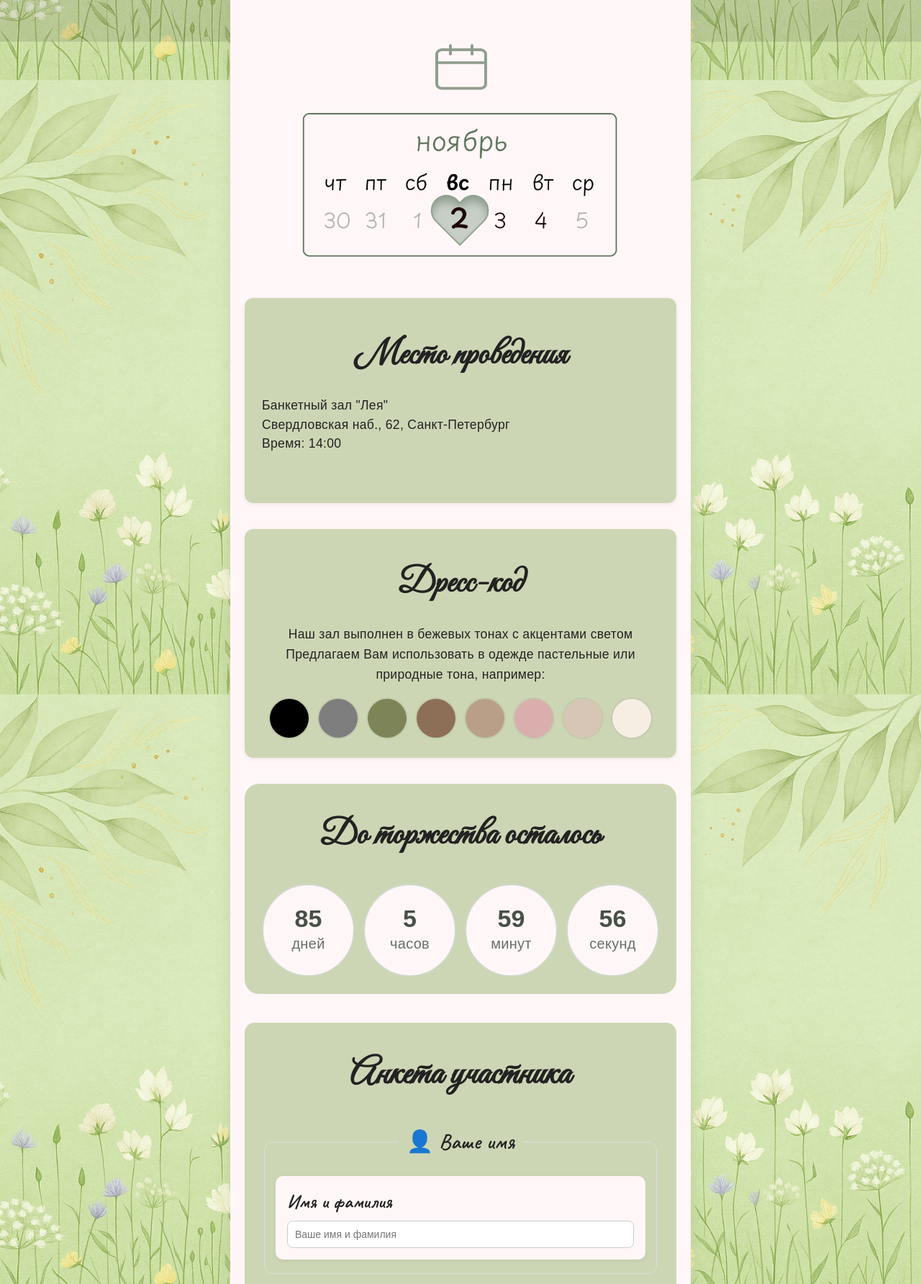
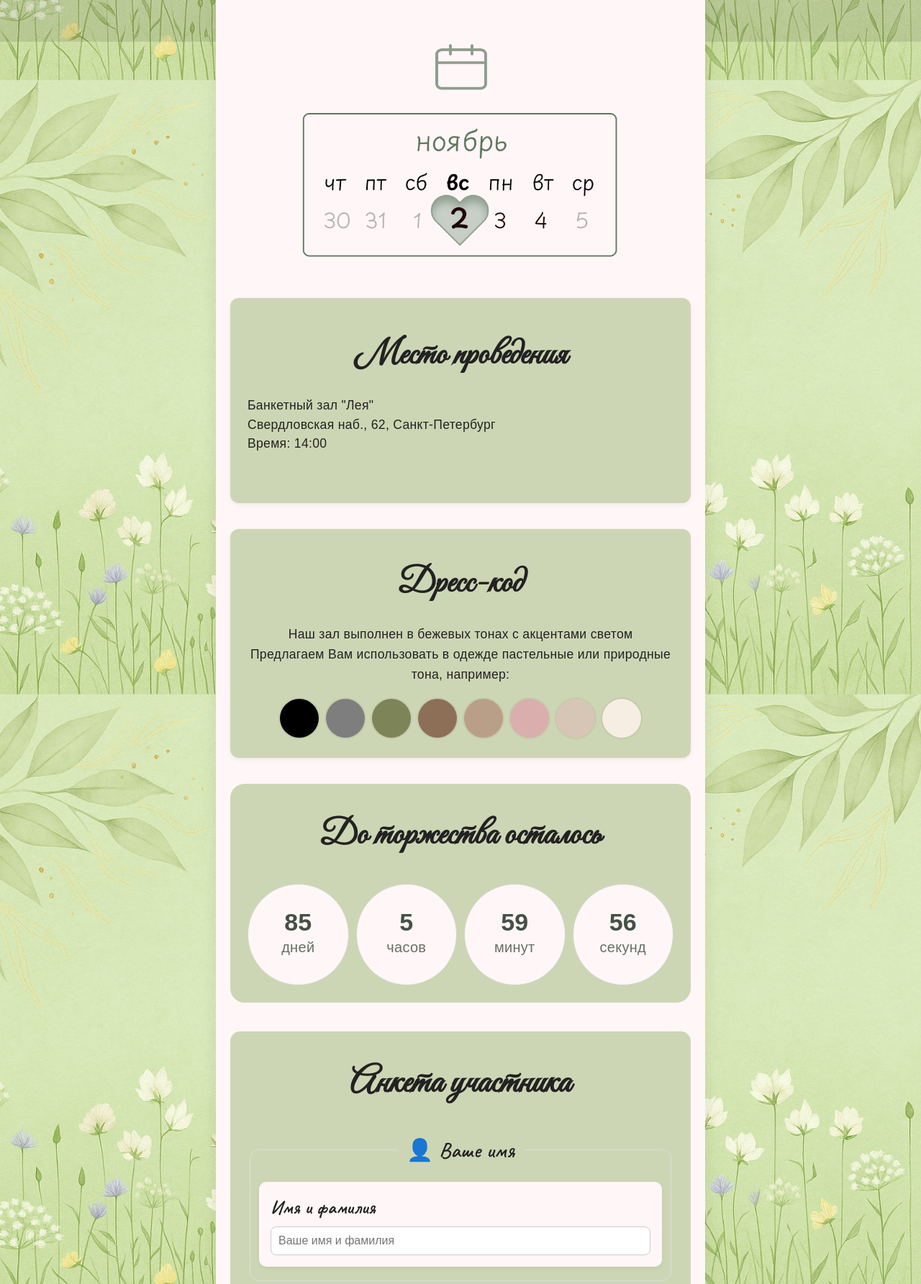
Before and after one commit to vihuhool/wedding, a Flask app: page / in a window 1280 px wide. Shown: the part 742-2526 px from the top of the page at 72% size. Run offline with Flask 3, Linux system fonts and the light colour scheme; the visitor is signed in with stand-in values (Sample User, id 1); parts of the project's set-up code (start-up, migrations or seed data) failed here and were passed over; some libraries are stand-ins or nearby versions; some web fonts are replaced.

Commit message:
maybe final

```diff
--- a/static/styles.css
+++ b/static/styles.css
@@ -270,7 +270,6 @@ h3, legend { font-size: 50px; }
 .rsvp-form button:active{
   transform:translateY(1px);
   box-shadow:0 1px 2px rgba(0,0,0,.18);
-}ox-shadow: 0 1px 2px rgba(0,0,0,0.18);
 }
 
 #wine-options {
@@ -630,3 +629,58 @@ body::before{
   max-width: 100%;    /* не даст выйти за границы родителя на мобильных */
   height: auto;
 }
+
+h1 { font-size: clamp(28px, 6vw, 60px); font-weight:700; }
+h2 { font-size: clamp(22px, 4.8vw, 40px); }
+h3, legend { font-size: clamp(22px, 4.8vw, 50px); }
+
+/* основной контейнер */
+.main-container{
+  padding: clamp(20px, 4vw, 40px) 20px;
+  margin: 30px auto;
+  max-width: 640px;
+}
+
+/* фото пары — на очень узких экранах без отрицательных отступов */
+@media (max-width: 420px){
+  .couple-photo{ width:100%; margin:20px 0; }
+}
+
+/* календарь */
+.wedding-date img{ width:100%; max-width:480px; height:auto; }
+
+/* счётчик */
+.timer-wrapper{ display:flex; gap:10px; flex-wrap:wrap; }
+.count-circle{
+  flex: 1 1 calc(50% - 10px);
+  max-width:160px;
+  width:auto;
+  padding:10px;
+  border:1.5px solid #cdd8c9;
+}
+@media (min-width:520px){
+  .count-circle{ flex:1 1 0; }
+}
+.count-num   { font-size: clamp(22px, 5.2vw, 34px); font-weight:700; }
+.count-label { font-size: clamp(14px, 4vw, 20px); }
+
+/* формы — удобочитаемость на iOS (без авто-zoom) */
+.rsvp-form input[type="text"],
+.rsvp-form textarea,
+.rsvp-form select { font-size:16px; }
+
+.rsvp-form{ padding: clamp(16px, 4vw, 25px); }
+.rsvp-form fieldset{ padding:16px 12px 4px; }
+
+/* палитра кружков */
+.color-palette{ gap:10px; }
+.color-palette li{ width: clamp(28px, 9vw, 54px); aspect-ratio:1/1; }
+.color-palette li::before{ inset:-6px; }
+
+/* карты (страховка на случай сторонних inline-стилей) */
+.map-container iframe,
+.map-container > div,
+.map-container script + * {
+  width:100% !important;
+  height:auto;
+}
--- a/templates/index.html
+++ b/templates/index.html
@@ -9,6 +9,9 @@
   <link href="https://fonts.googleapis.com/css2?family=Playpen+Sans:wght@400;500;600&display=swap" rel="stylesheet">
   <link href="https://fonts.googleapis.com/css2?family=Great+Vibes&display=swap" rel="stylesheet">
   <link rel="icon" type="image/png" href="/static/favicon.png">
+  <meta name="viewport" content="width=device-width, initial-scale=1">
+  <link rel="preconnect" href="https://fonts.googleapis.com">
+  <link rel="preconnect" href="https://fonts.gstatic.com" crossorigin>
 </head>
 <body>
   <div id="toast-overlay" class="toast-overlay hidden">
@@ -30,7 +33,7 @@
       <p>Банкетный зал "Лея"<br>Свердловская наб., 62, Санкт-Петербург<br>Время: 14:00</p>
       <div class="map-container">
         <script type="text/javascript" charset="utf-8" async
-          src="https://api-maps.yandex.ru/services/constructor/1.0/js/?um=constructor%3A317e1229c0303a240f835b1636f362c2167f79794723a2f41b3fedb117de73ea&amp;width=646&amp;height=400&amp;lang=ru_RU&amp;scroll=true">
+          src="https://api-maps.yandex.ru/services/constructor/1.0/js/?um=constructor%3A317e1229c0303a240f835b1636f362c2167f79794723a2f41b3fedb117de73ea&width=100%25&height=400&lang=ru_RU&scroll=true" async>
         </script>
       </div>
     </div>
@@ -109,7 +112,7 @@
       </fieldset>
         <div class="map-container">
           <script type="text/javascript" charset="utf-8" async
-            src="https://api-maps.yandex.ru/services/constructor/1.0/js/?um=constructor%3Ac24b9137d17b99530b38d8c411a0228f6efc6bbc99fbd93066fed2a8002b6d2d&amp;width=573&amp;height=400&amp;lang=ru_RU&amp;scroll=true"></script>
+            src="https://api-maps.yandex.ru/services/constructor/1.0/js/?um=constructor%3Ac24b9137d17b99530b38d8c411a0228f6efc6bbc99fbd93066fed2a8002b6d2d&width=100%25&height=400&lang=ru_RU&scroll=true" async></script>
           </script>
         </div>
       <fieldset>
--- a/templates/login.html
+++ b/templates/login.html
@@ -5,6 +5,7 @@
   <title>Вход</title>
   <link rel="stylesheet" href="/static/styles.css">
   <link rel="icon" type="image/png" href="/static/favicon.png">
+  <meta name="viewport" content="width=device-width, initial-scale=1">
 </head>
 <body>
   <div class="auth-container">
--- a/templates/register.html
+++ b/templates/register.html
@@ -5,6 +5,7 @@
   <title>Регистрация</title>
   <link rel="stylesheet" href="/static/styles.css">
   <link rel="icon" type="image/png" href="/static/favicon.png">
+  <meta name="viewport" content="width=device-width, initial-scale=1">
 </head>
 <body>
   <div class="auth-container">
```
